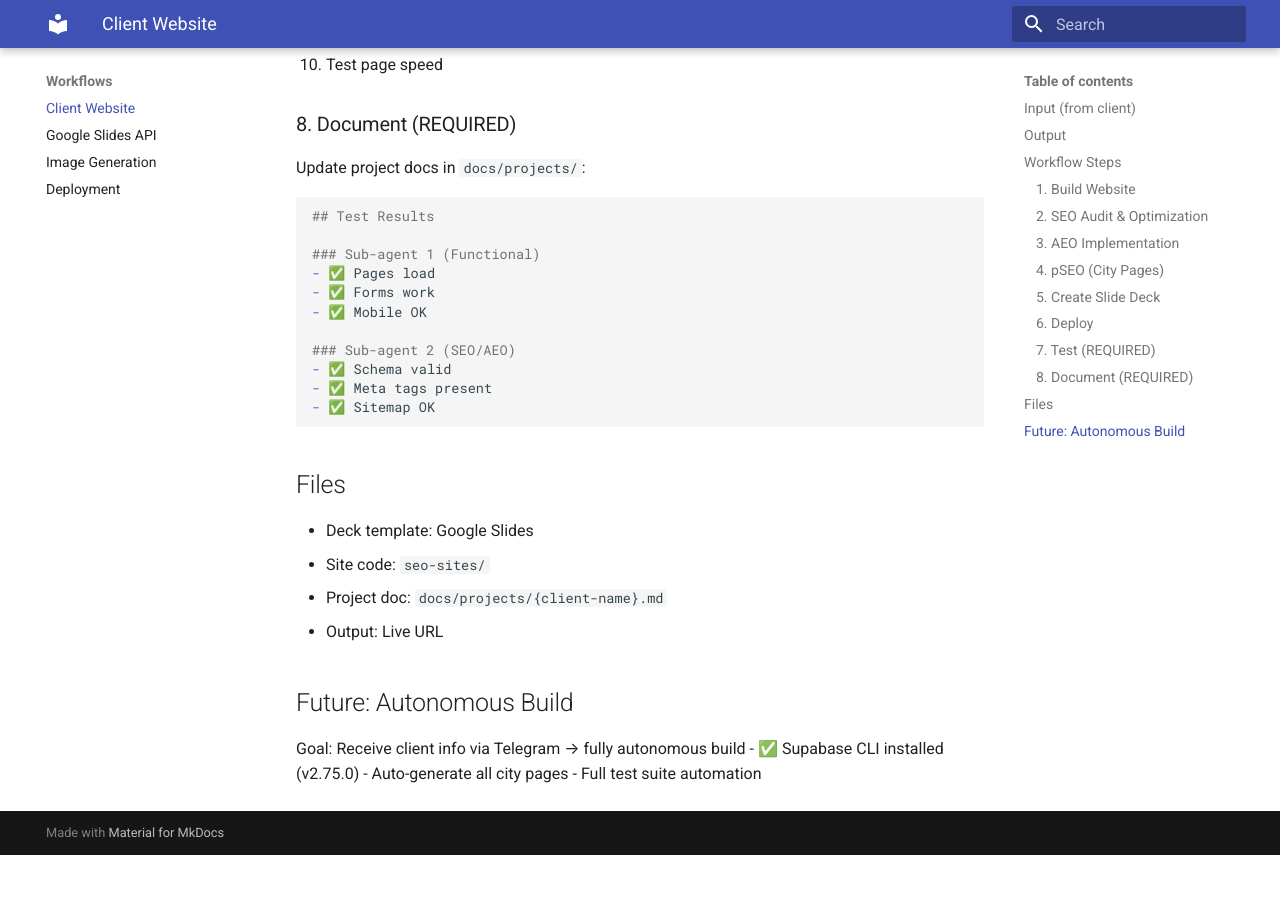
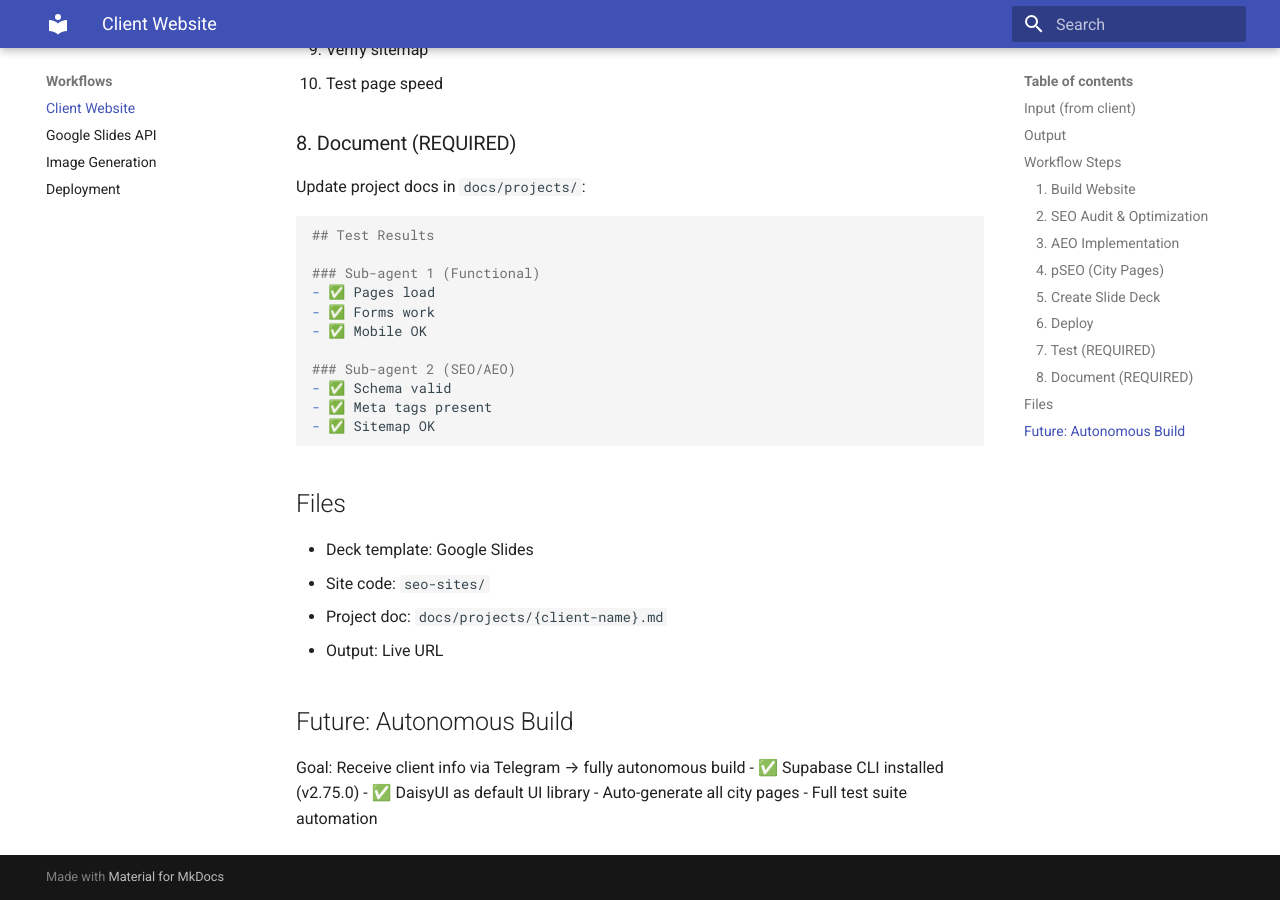
Before and after one commit to lelandsequel/cl-strategy-docs, an MkDocs documentation site: the page built from docs/workflows/client-website.md, in a window 1280 px wide and 900 px high, scrolled down 2188 px. Built offline with MkDocs 1.6.1 and Material for MkDocs 9.7.7, drawn with Linux system fonts in a browser that asks for light colours; before the commit the page ends 3043 px from its top, so only the background shows below that; some of the changed text lies outside the part shown.

Commit message:
Set DaisyUI as default UI library

````diff
--- a/docs/workflows/client-website.md
+++ b/docs/workflows/client-website.md
@@ -26,6 +26,7 @@
 ```
 Location: seo-sites/{city}-{business-type}/
 Tech: Next.js (App Router)
+UI: DaisyUI (https://daisyui.com)
 Deploy: Push to GitHub → TJ deploys
 ```
 
@@ -105,5 +106,6 @@
 
 Goal: Receive client info via Telegram → fully autonomous build
 - ✅ Supabase CLI installed (v2.75.0)
+- ✅ DaisyUI as default UI library
 - Auto-generate all city pages
 - Full test suite automation
````
